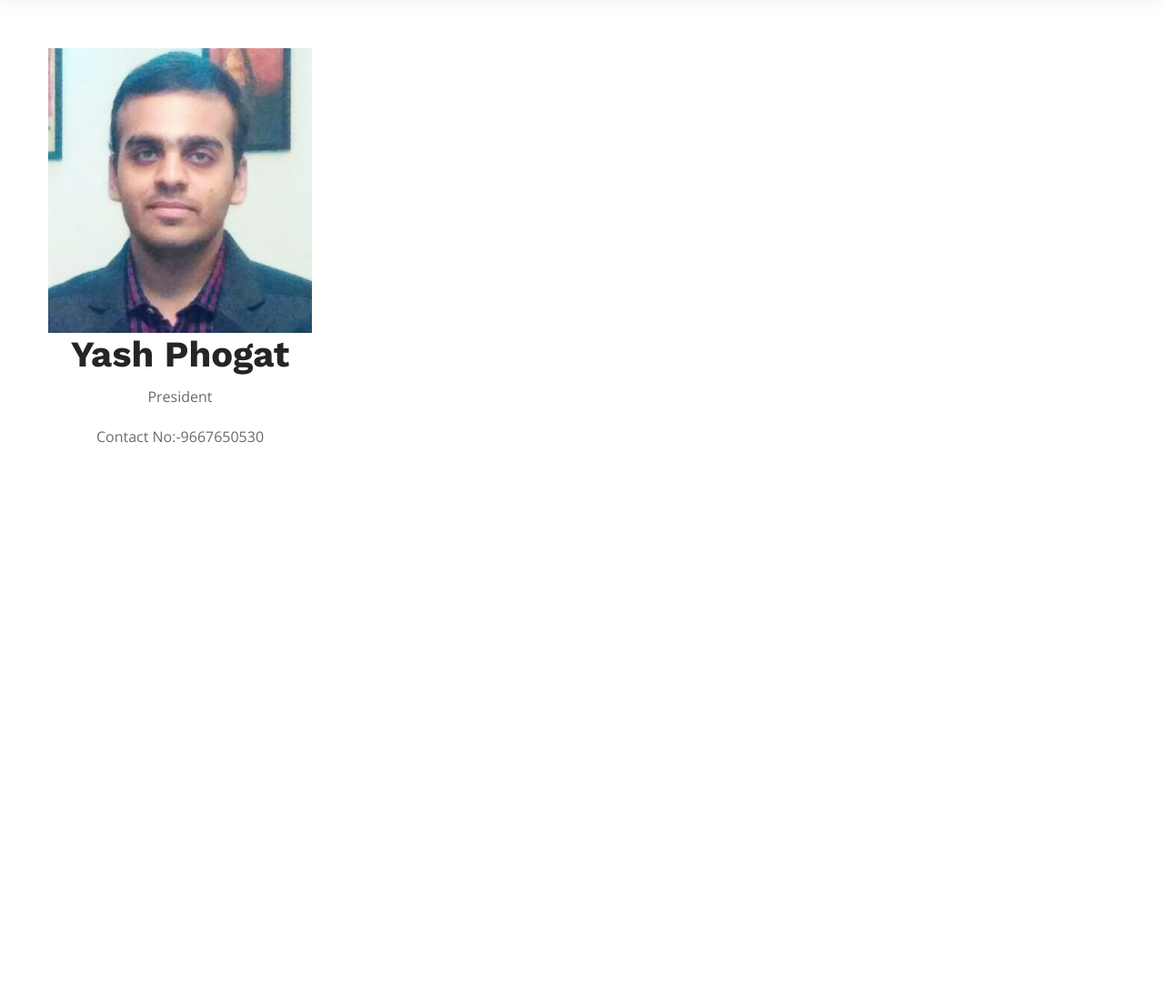
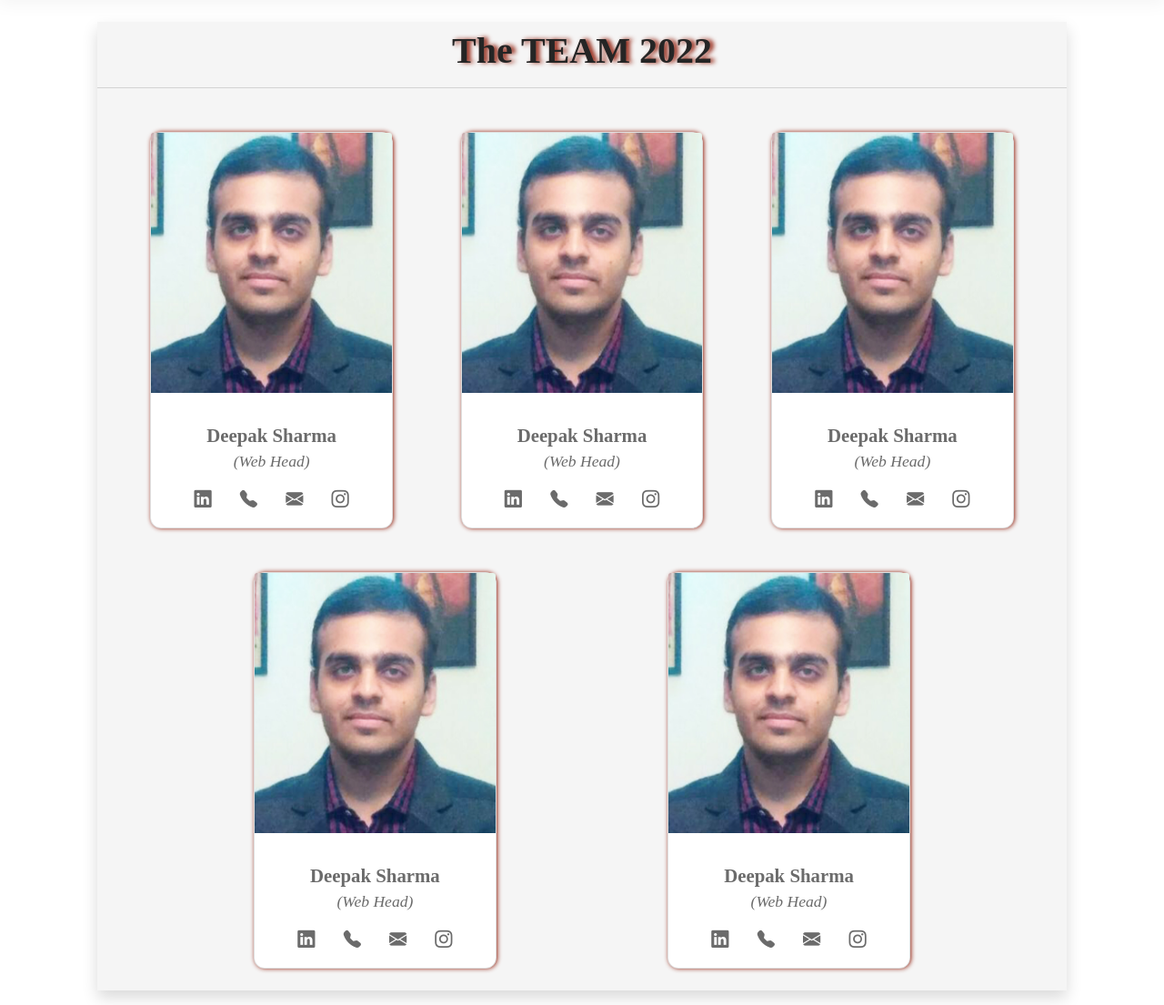
Before and after one commit to mohitk30/Alumni-Cell-Web, a PHP site: page /team.php in a window 1280 px wide. Shown: the part 156-1261 px from the top of the page at 91% size. Before the commit the page ends 643 px from the top, so only its background shows below. Run offline with PHP 8.4, Linux system fonts and the light colour scheme; some libraries are stand-ins or nearby versions.

Commit message:
modified team.php

```diff
--- /dev/null
+++ b/assets/css/pages-css/team.css
@@ -0,0 +1,50 @@
+.row {
+    --bs-gutter-x: 0rem !important;
+}
+
+.team-container h1 {
+    text-shadow: 4px 0px 5px #92210f;
+    font-family: 'Times New Roman', Times, serif;
+}
+
+.card {
+    box-shadow: 1px 0 5px #92210f;
+    border-radius: 12px;
+}
+
+.card:hover{
+    box-shadow: 2px 0 8px black;
+}
+
+.team-inner-container {
+    background-color: whitesmoke;
+}
+
+.card-body {
+    font-family: 'Times New Roman', Times, serif;
+}
+
+#member-name{
+    font-size: 1.3rem;
+    font-weight: 800;
+}
+
+#member-occupation{
+    font-size: 1.1rem;
+    font-style: italic;
+}
+
+.social-link-container{
+    display: flex;
+    justify-content: space-evenly;
+    flex-wrap: wrap;
+}
+
+.social-link-container i{
+    font-size: 1.2rem;
+    transition: all 0.3s;
+}
+
+.social-link-container i:hover{
+    font-size: 1.4rem;
+}
--- a/team.php
+++ b/team.php
@@ -17,21 +17,15 @@
     <link rel="stylesheet" href="assets/css/date-picker.min.css">
     <link rel="stylesheet" href="assets/css/style.css">
     <link rel="stylesheet" href="assets/css/gallery.css">
+    <link rel="stylesheet" href="assets/css/pages-css/team.css">
     <link rel="stylesheet" href="assets/css/responsive.css">
     <link rel="icon" type="image/png" href="assets/images/favicon.png">
+    <link rel="stylesheet" href="https://cdn.jsdelivr.net/npm/bootstrap-icons@1.9.1/font/bootstrap-icons.css">
 
     <title>Team @Alumni Cell</title>
 </head>
 
 <body>
-
-    <!-- <div class="preloader">
-        <div class="lds-ripple">
-        <div class="pl-flip-1 pl-flip-2"></div>
-        </div>
-        </div>
-    -->
-
     <header class="header-area">
 
         <?php
@@ -69,27 +63,123 @@
         </div>
     </div>
 
-
-    <body>
-
-        <div class="p-5">
-
-            <!-- Team -->
-            <div class="team-card" style="width:300px;height:500px;padding:5px;">
-                <img src="assets/images/team/yash.jpg" alt="team" class="team-img" height="400px" width="300px">
-                <div class="team-card-detail" style="height:100px;">
-                    <h1 style="text-align: center;">Yash Phogat</h1>
-                    <p style="font-size: 1rem;text-align: center;">President</p>
-                    <p style="font-size: 1rem;text-align: center;">Contact No:-9667650530</p>
-
+    <div class="team-container">
+        <div class="row mt-2 text-center">
+            <div class="col-md-10 mx-auto team-inner-container text-center my-3 shadow">
+                <div class="row">
+                    <div class="col-12 my-2">
+                        <h1>The TEAM 2022</h1>
+                        <hr>
+                    </div>
+                </div>
+                <div class="row d-flex justify-content-evenly team-member-block">
+                    <!-- HERE TEAM CARD WILL BE DISPLAYED  -->
+                    <!--    DEMOCARD
+                    <div class="col-md-3 col-11 my-4 mx-md-3">
+                        <div class="card">
+                            <img class="card-img-top" src="assets/images/team/yash.jpg" alt="Card image cap">
+                            <div class="card-body">
+                                <p class="card-text text-center">
+                                <div id="member-name">Deepak Sharma</div>
+                                <div id="member-occupation">(Web Head)</div>
+                                </p>
+                                <div class="social-link-container">
+                                    <a href="#" target="_blank"><i class="bi bi-linkedin"></i></a>
+                                    <a href="tel:+91-9992912345" target="_blank"><i class="bi bi-telephone-fill"></i></a>
+                                    <a href="mailto:123@gmail.com" target="_blank"><i class="bi bi-envelope-fill"></i></a>
+                                    <a href="#" target="_blank"><i class="bi bi-instagram"></i></a>
+                                </div>
+                            </div>
+                        </div>
+                    </div> -->
                 </div>
             </div>
+        </div>
+    </div>
 
+    <!-- <div class="p-5">
+        <div class="team-card" style="width:300px;height:500px;padding:5px;">
+            <img src="assets/images/team/yash.jpg" alt="team" class="team-img" height="400px" width="300px">
+            <div class="team-card-detail" style="height:100px;">
+                <h1 style="text-align: center;">Yash Phogat</h1>
+                <p style="font-size: 1rem;text-align: center;">President</p>
+                <p style="font-size: 1rem;text-align: center;">Contact No:-9667650530</p>
+            </div>
+        </div>
+    </div> -->
 
+</body>
 
+<script>
+    const TeamArr = [{
+            name: 'Deepak Sharma',
+            occupation: 'Web Head',
+            imglink: 'assets/images/team/yash.jpg',
+            linkdin: '#',
+            phone: '+91-9992912345',
+            email: '123@gmail.com',
+            instagram: '#'
+        },
+        {
+            name: 'Deepak Sharma',
+            occupation: 'Web Head',
+            imglink: 'assets/images/team/yash.jpg',
+            linkdin: '#',
+            phone: '+91-9992912345',
+            email: '123@gmail.com',
+            instagram: '#'
+        },
+        {
+            name: 'Deepak Sharma',
+            occupation: 'Web Head',
+            imglink: 'assets/images/team/yash.jpg',
+            linkdin: '#',
+            phone: '+91-9992912345',
+            email: '123@gmail.com',
+            instagram: '#'
+        },
+        {
+            name: 'Deepak Sharma',
+            occupation: 'Web Head',
+            imglink: 'assets/images/team/yash.jpg',
+            linkdin: '#',
+            phone: '+91-9992912345',
+            email: '123@gmail.com',
+            instagram: '#'
+        },
+        {
+            name: 'Deepak Sharma',
+            occupation: 'Web Head',
+            imglink: 'assets/images/team/yash.jpg',
+            linkdin: '#',
+            phone: '+91-9992912345',
+            email: '123@gmail.com',
+            instagram: '#'
+        }
+    ]
 
-        </div>
-    </body>
+    const TeamContainer = document.querySelector('.team-member-block');
 
+    TeamArr.map((obj) => {
+        const litral = `<div class="col-md-3 col-11 my-4 mx-md-3">
+                        <div class="card">
+                            <img class="card-img-top" src='${obj.imglink}' alt="Card image cap">
+                            <div class="card-body">
+                                <p class="card-text text-center">
+                                <div id="member-name">${obj.name}</div>
+                                <div id="member-occupation">(${obj.occupation})</div>
+                                </p>
+                                <div class="social-link-container">
+                                    <a href='${obj.linkdin}' target="_blank"><i class="bi bi-linkedin"></i></a>
+                                    <a href="tel:${obj.phone}" target="_blank"><i class="bi bi-telephone-fill"></i></a>
+                                    <a href="mailto:${obj.email}ank"><i class="bi bi-envelope-fill"></i></a>
+                                    <a href="${obj.instagram}" target="_blank"><i class="bi bi-instagram"></i></a>
+                                </div>
+                            </div>
+                        </div>
+                    </div>`
+        TeamContainer.innerHTML += litral;
+    });
+</script>
 
 </html>
```
